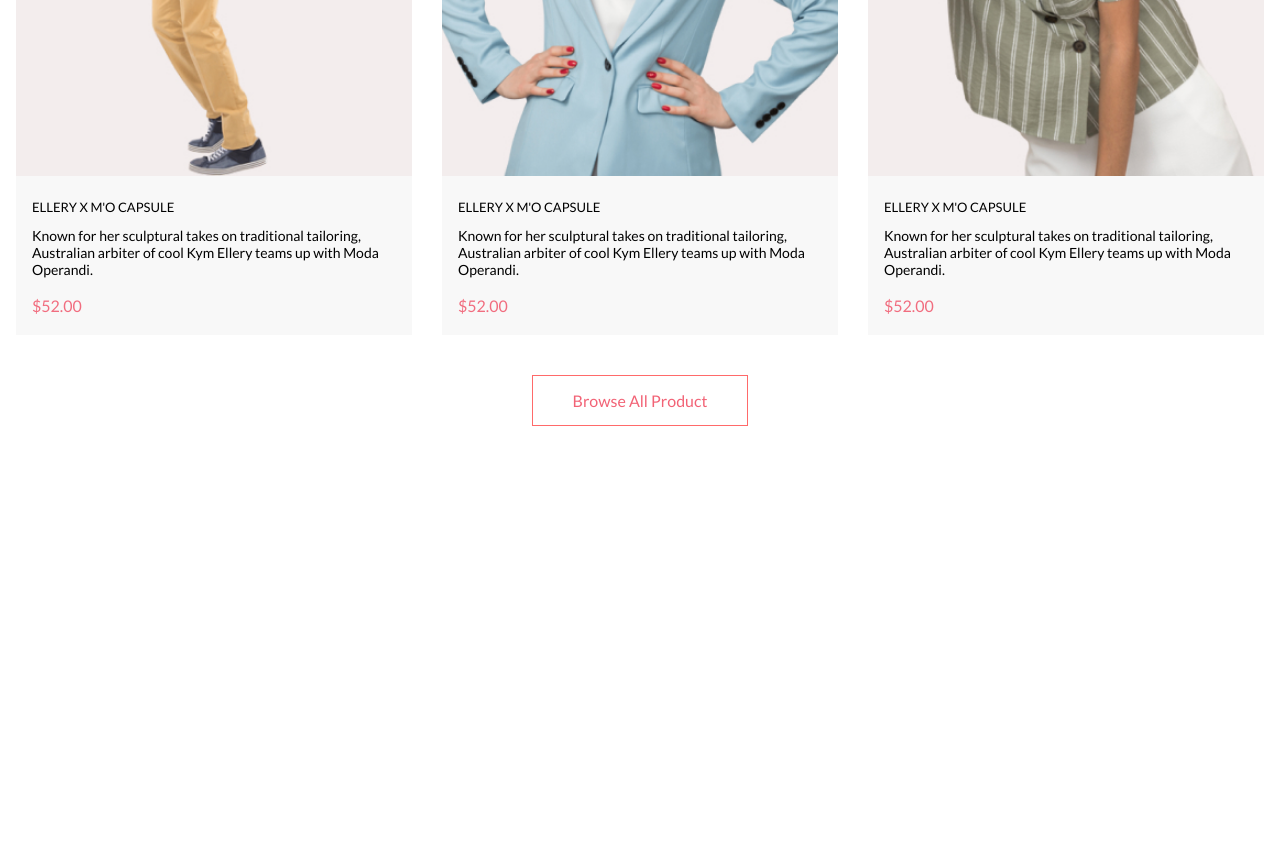
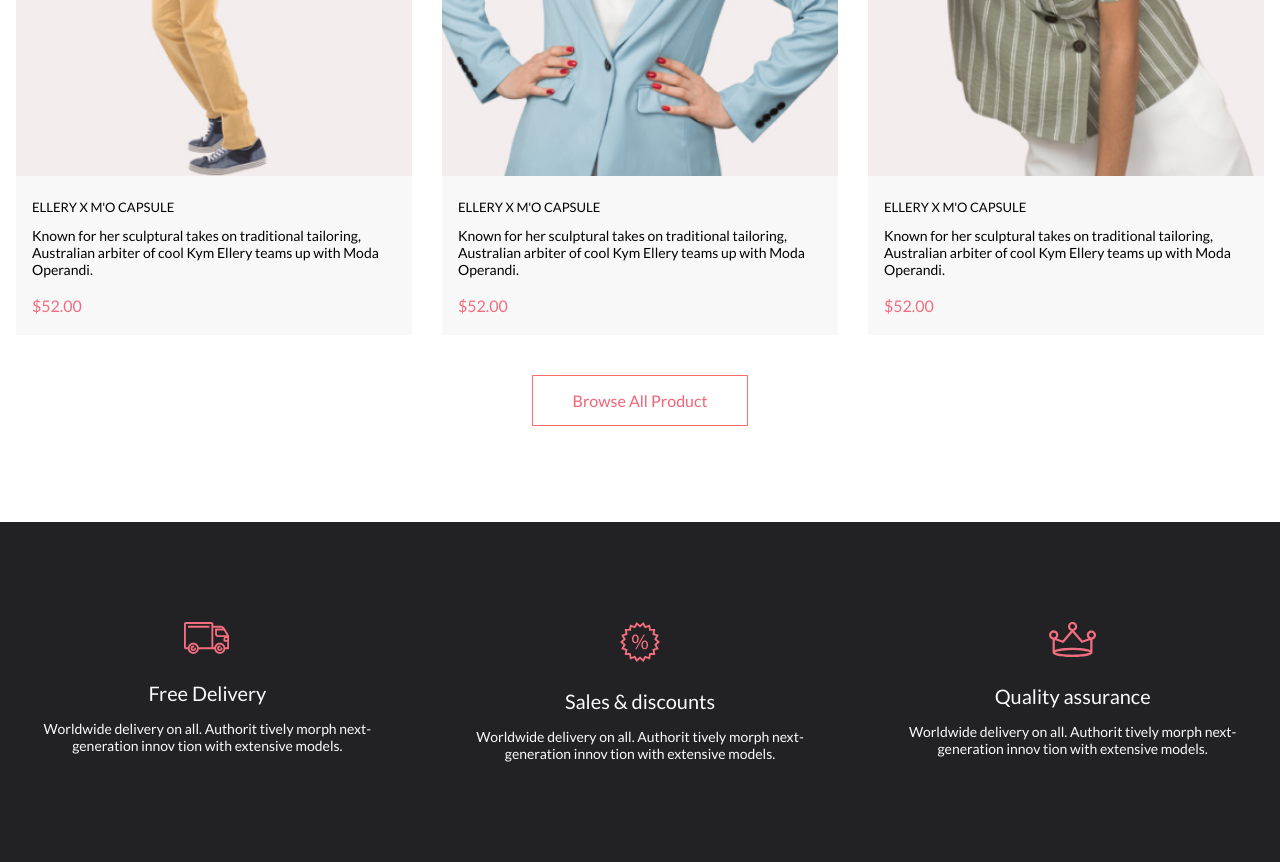
Before and after one commit to aboriskaa/gb_professional_html_css_coding, a plain HTML site: page index.html in a window 1280 px wide. Shown: the part 2170-3032 px from the top of the page. Before the commit the page ends 2692 px from the top, so only its background shows below. Drawn offline with Linux system fonts and the light colour scheme.

Commit message:
services

```diff
--- a/index.html
+++ b/index.html
@@ -5,7 +5,7 @@
     <meta charset="UTF-8">
     <meta http-equiv="X-UA-Compatible" content="IE=edge">
     <meta name="viewport" content="width=device-width, initial-scale=1.0">
-    <title>Document</title>
+    <title>SHOP</title>
     <link rel="preconnect" href="https://fonts.googleapis.com">
     <link rel="preconnect" href="https://fonts.gstatic.com" crossorigin>
     <link href="https://fonts.googleapis.com/css2?family=Lato&display=swap" rel="stylesheet">
@@ -297,8 +297,7 @@
                     </div>
                     <div class="featuredText">
                         Known for her sculptural takes on traditional tailoring, Australian arbiter of cool Kym Ellery
-                        teams
-                        up with Moda Operandi.
+                        teams up with Moda Operandi.
                     </div>
                     <div class="featuredPrice">
                         $52.00
@@ -310,6 +309,42 @@
 
         <button class="featuredBrowseBtn">Browse All Product</button>
     </div>
+
+    <div class="services">
+        <div class="container">
+
+            <div class="serivceUnit">
+                <img src="images/services/delivery.svg" alt="">
+                <div class="servicesTitle">
+                    Free Delivery
+                </div>
+                <div class="servicesText">
+                    Worldwide delivery on all. Authorit tively morph next-generation innov tion with extensive models.
+                </div>
+            </div>
+
+            <div class="serivceUnit">
+                <img src="images/services/discount.svg" alt="">
+                <div class="servicesTitle">
+                    Sales & discounts
+                </div>
+                <div class="servicesText">
+                    Worldwide delivery on all. Authorit tively morph next-generation innov tion with extensive models.
+                </div>
+            </div>
+
+            <div class="serivceUnit">
+                <img src="images/services/assurance.svg" alt="">
+                <div class="servicesTitle">
+                    Quality assurance
+                </div>
+                <div class="servicesText">
+                    Worldwide delivery on all. Authorit tively morph next-generation innov tion with extensive models.
+                </div>
+            </div>
+        </div>
+    </div>
+
     <script src="script.js"></script>
 </body>
 
--- a/style.css
+++ b/style.css
@@ -437,3 +437,57 @@ body {
     color: white;
     background: #FF6A6A;
 }
+
+.services {
+    background: #222224;
+    padding-top: 48px;
+    padding-bottom: 81px;
+    padding-left: 14px;
+    padding-right: 14px;
+}
+
+@media (min-width: 1200px) {
+    .services {
+        padding-top: 100px;
+        padding-bottom: 100px;
+    }
+}
+
+.services .container {
+    display: grid;
+    gap: 46px;
+}
+
+@media (min-width: 1200px) {
+    .services .container {
+        display: grid;
+        grid-template-columns: repeat(3, 1fr);
+        gap: 46px;
+    }
+}
+
+.serivceUnit {
+    text-align: center;
+    display: flex;
+    flex-direction: column;
+    align-items: center;
+}
+
+.servicesTitle,
+.servicesText {
+    color: #fbfbfb;
+}
+
+.servicesTitle {
+    font-size: 19.96px;
+    line-height: 24px;
+    margin-top: 27px;
+    margin-bottom: 15px;
+}
+
+.servicesText {
+    font-weight: 300;
+    font-size: 13.972px;
+    line-height: 17px;
+    max-width: 340px;
+}
```
Also changed, not shown: images/services/assurance.svg (added), images/services/delivery.svg (added), images/services/discount.svg (added).
